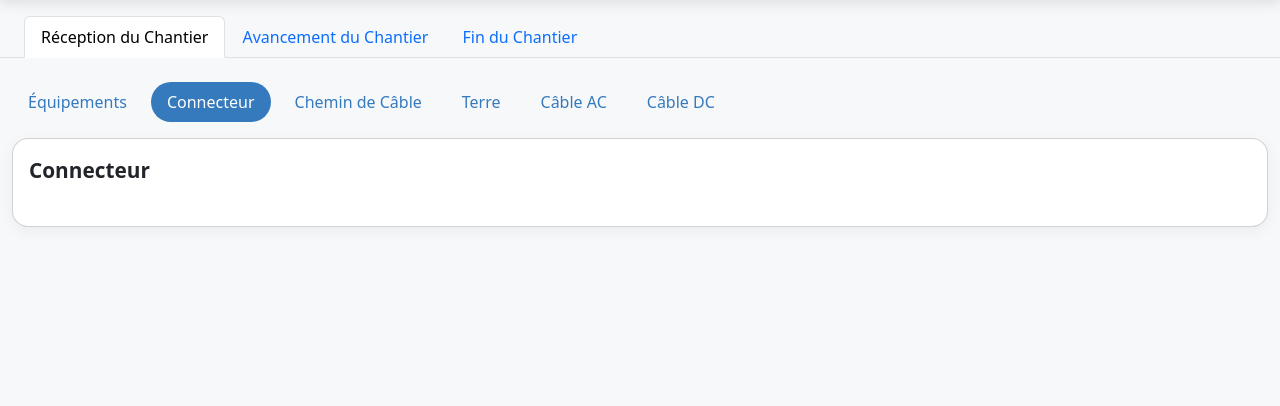
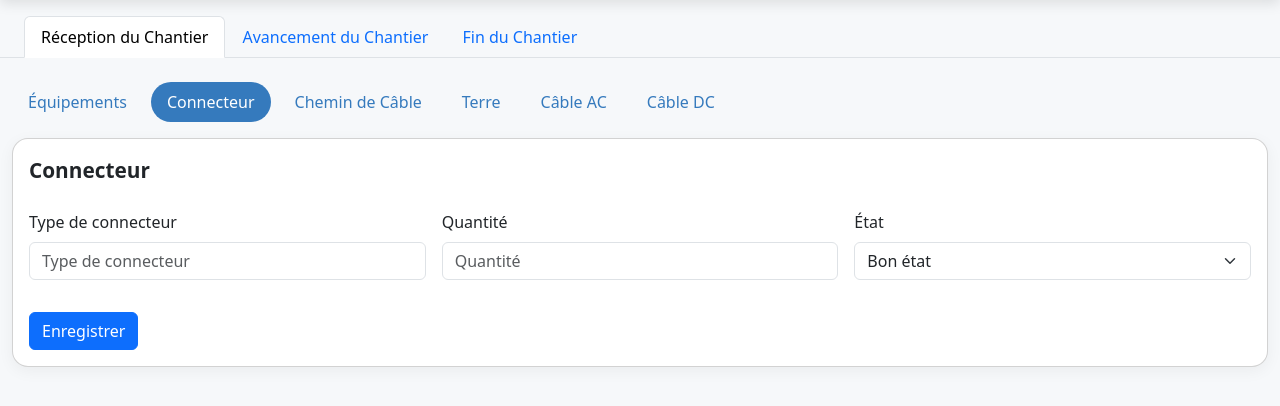
Before and after one commit to vinishtomar/TSB2, a Flask app: page / in a window 1280 px wide, after a click on "Connecteur". Shown: the part 112-518 px from the top of the page. Run offline with Flask 2, Linux system fonts and the light colour scheme; the visitor is signed in with stand-in values (Sample User, id 1).

Commit message:
Update index.html

```diff
--- a/ChefAssistantWeb/templates/index.html
+++ b/ChefAssistantWeb/templates/index.html
@@ -143,7 +143,27 @@
             <div class="card rounded-card mb-3">
               <div class="card-body">
                 <div class="card-title mb-4">Connecteur</div>
-                <!-- Add Connecteur form here -->
+                <form class="row g-3 align-items-end">
+                  <div class="col-md-4">
+                    <label class="form-label">Type de connecteur</label>
+                    <input type="text" class="form-control" placeholder="Type de connecteur">
+                  </div>
+                  <div class="col-md-4">
+                    <label class="form-label">Quantité</label>
+                    <input type="number" class="form-control" placeholder="Quantité">
+                  </div>
+                  <div class="col-md-4">
+                    <label class="form-label">État</label>
+                    <select class="form-select">
+                      <option>Bon état</option>
+                      <option>À vérifier</option>
+                      <option>Défaillant</option>
+                    </select>
+                  </div>
+                  <div class="col-12 pt-3">
+                    <button class="btn btn-primary">Enregistrer</button>
+                  </div>
+                </form>
               </div>
             </div>
           </div>
@@ -151,7 +171,19 @@
             <div class="card rounded-card mb-3">
               <div class="card-body">
                 <div class="card-title mb-4">Chemin de Câble</div>
-                <!-- Add Chemin de Câble form here -->
+                <form class="row g-3 align-items-end">
+                  <div class="col-md-6">
+                    <label class="form-label">Longueur de câble</label>
+                    <input type="number" class="form-control" placeholder="Longueur (m)">
+                  </div>
+                  <div class="col-md-6">
+                    <label class="form-label">Type de câble</label>
+                    <input type="text" class="form-control" placeholder="Type de câble">
+                  </div>
+                  <div class="col-12 pt-3">
+                    <button class="btn btn-primary">Enregistrer</button>
+                  </div>
+                </form>
               </div>
             </div>
           </div>
@@ -159,7 +191,19 @@
             <div class="card rounded-card mb-3">
               <div class="card-body">
                 <div class="card-title mb-4">Terre</div>
-                <!-- Add Terre form here -->
+                <form class="row g-3 align-items-end">
+                  <div class="col-md-6">
+                    <label class="form-label">Type de raccordement</label>
+                    <input type="text" class="form-control" placeholder="Type de raccordement">
+                  </div>
+                  <div class="col-md-6">
+                    <label class="form-label">Valeur de résistance (Ω)</label>
+                    <input type="number" class="form-control" placeholder="Valeur de résistance">
+                  </div>
+                  <div class="col-12 pt-3">
+                    <button class="btn btn-primary">Enregistrer</button>
+                  </div>
+                </form>
               </div>
             </div>
           </div>
@@ -167,7 +211,19 @@
             <div class="card rounded-card mb-3">
               <div class="card-body">
                 <div class="card-title mb-4">Câble AC</div>
-                <!-- Add Câble AC form here -->
+                <form class="row g-3 align-items-end">
+                  <div class="col-md-6">
+                    <label class="form-label">Section du câble</label>
+                    <input type="text" class="form-control" placeholder="Section du câble">
+                  </div>
+                  <div class="col-md-6">
+                    <label class="form-label">Longueur totale (m)</label>
+                    <input type="number" class="form-control" placeholder="Longueur totale">
+                  </div>
+                  <div class="col-12 pt-3">
+                    <button class="btn btn-primary">Enregistrer</button>
+                  </div>
+                </form>
               </div>
             </div>
           </div>
@@ -175,7 +231,19 @@
             <div class="card rounded-card mb-3">
               <div class="card-body">
                 <div class="card-title mb-4">Câble DC</div>
-                <!-- Add Câble DC form here -->
+                <form class="row g-3 align-items-end">
+                  <div class="col-md-6">
+                    <label class="form-label">Section du câble</label>
+                    <input type="text" class="form-control" placeholder="Section du câble">
+                  </div>
+                  <div class="col-md-6">
+                    <label class="form-label">Longueur totale (m)</label>
+                    <input type="number" class="form-control" placeholder="Longueur totale">
+                  </div>
+                  <div class="col-12 pt-3">
+                    <button class="btn btn-primary">Enregistrer</button>
+                  </div>
+                </form>
               </div>
             </div>
           </div>
@@ -186,7 +254,7 @@
         <div class="card rounded-card mb-3">
           <div class="card-body">
             <div class="card-title mb-4">Avancement du Chantier</div>
-            <!-- Add Avancement du Chantier content here -->
+            <p>Section à personnaliser pour l'avancement du chantier.</p>
           </div>
         </div>
       </div>
@@ -195,7 +263,7 @@
         <div class="card rounded-card mb-3">
           <div class="card-body">
             <div class="card-title mb-4">Fin du Chantier</div>
-            <!-- Add Fin du Chantier content here -->
+            <p>Section à personnaliser pour la fin du chantier.</p>
           </div>
         </div>
       </div>
```
